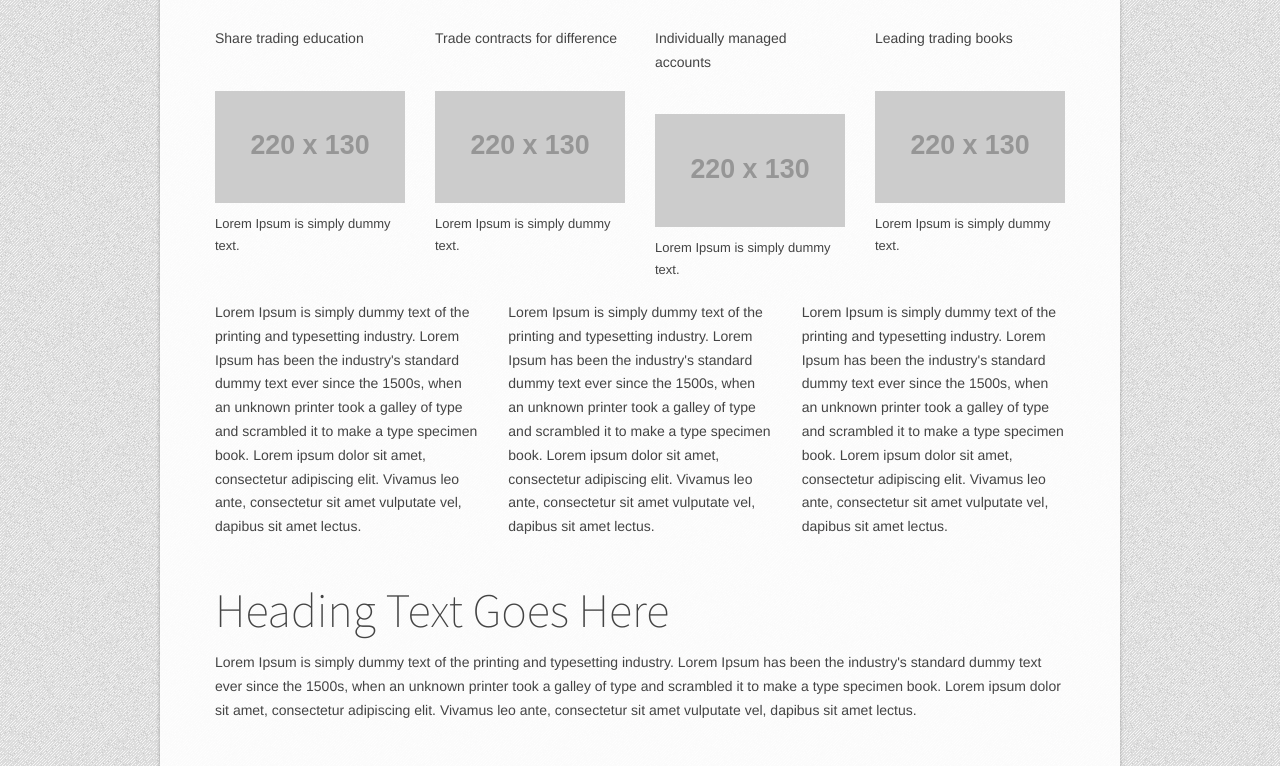
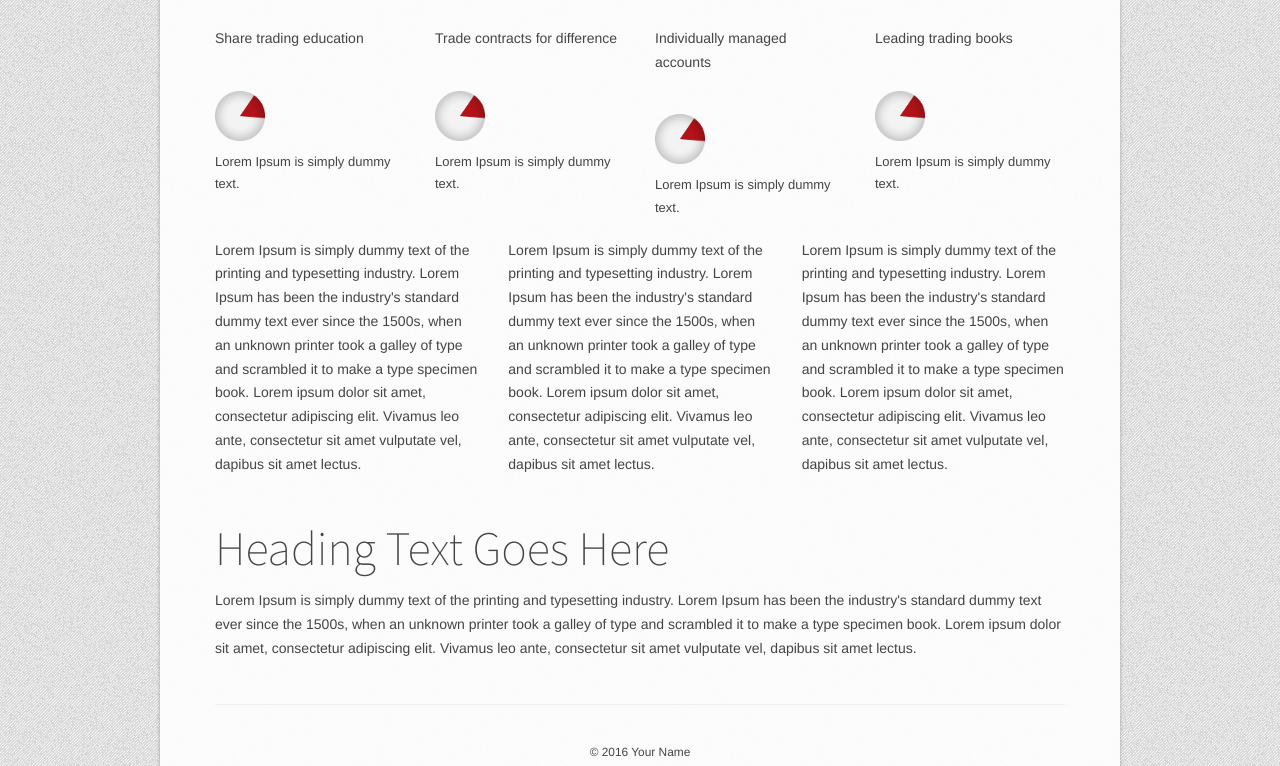
Before and after one commit to latrelleRollins/testTed, a plain HTML site: page index.html in a window 1280 px wide. Shown: the part 334-1100 px from the top of the page. Drawn offline with Linux system fonts and the light colour scheme; placeholder pictures from the web are drawn by us; a script that the page names is missing.

Commit message:
update to first row img layout

```diff
--- a/assets/stylesheet.css
+++ b/assets/stylesheet.css
@@ -743,3 +743,9 @@ a.list-group-item.active>.badge, .nav-pills>.active>a>.badge {
 hr {margin:0 0 35px;padding:23px 0 0;} /* hr {margin:30px 0 35px} */
 a.back-to-top {display:none;position:fixed;width:50px;height:50px;font-size:20px;line-height:50px;text-align:center;bottom:30px;right:30px;text-decoration:none;color:#fff;background:rgba(0,0,0,0.3);}
 a.back-to-top:hover { color:#fff;background:rgba(0,0,0,0.35);}
+
+
+.front-first-row img {
+	width: 50px;
+	height: 50px;
+}
--- a/index.html
+++ b/index.html
@@ -95,25 +95,25 @@
 </div>
 </div>
 
-<div class="row">
+<div class="row front-first-row">
 <div class="col-lg-3">
 <p>Share trading education</p>
-<img src="http://placehold.it/220x130/C0DA2C/ffffff&amp;text=image" alt="" class="mg3">
+<img src="assets/chart_pie.png" alt="" class="mg3">
 <p class="image-caption">Lorem Ipsum is simply dummy text.</p>
 </div>
 <div class="col-lg-3">
 <p>Trade contracts for difference</p>
-<img src="http://placehold.it/220x130/C82647/ffffff&amp;text=image" alt="" class="mg3">
+<img src="assets/chart_pie.png" alt="" class="mg3">
 <p class="image-caption">Lorem Ipsum is simply dummy text.</p>
 </div>
 <div class="col-lg-3">
 <p>Individually managed accounts</p>
-<img src="http://placehold.it/220x130/24CADA/ffffff&amp;text=image" alt="" class="mg3">
+<img src="assets/chart_pie.png" alt="" class="mg3">
 <p class="image-caption">Lorem Ipsum is simply dummy text.</p>
 </div>
 <div class="col-lg-3">
 <p>Leading trading books</p>
-<img src="http://placehold.it/220x130/F7632E/ffffff&amp;text=image" alt="" class="mg3">
+<img src="assets/chart_pie.png" alt="" class="mg3">
 <p class="image-caption">Lorem Ipsum is simply dummy text.</p>
 </div>
 </div><div class="row">
```
Also changed, not shown: assets/chart_pie.png (added).
